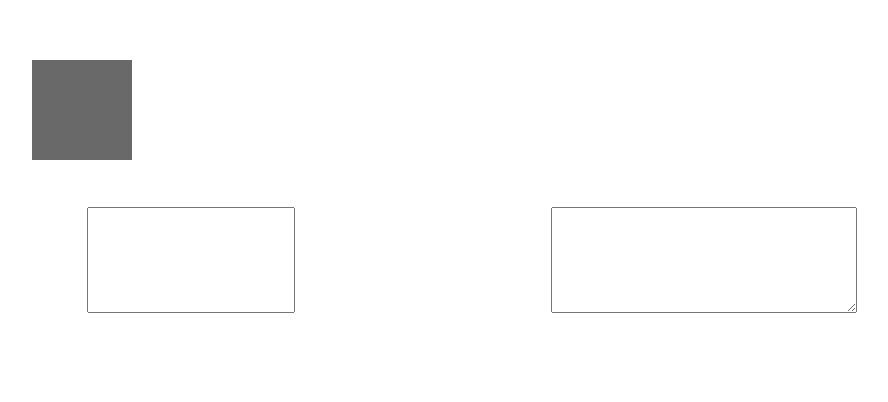
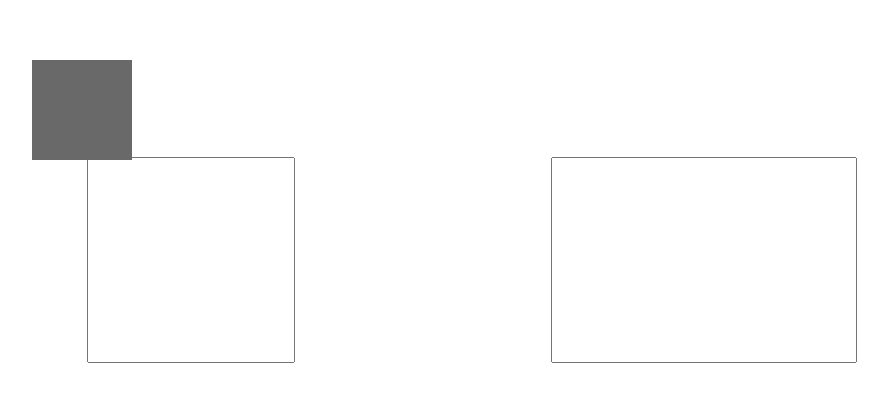
Before and after one commit to 11igors11/rx-playground, an Angular app in the folder client/: page / in a window 1280 px wide. Shown: the part 140-542 px from the top of the page, without its empty margins (168-1056 px from the left). Built offline with nearby package versions, Linux system fonts and the light colour scheme.

Commit message:
Adjust textarea

```diff
--- a/client/src/app/app.component.css
+++ b/client/src/app/app.component.css
@@ -19,10 +19,12 @@
 
 textarea {
   width: 300px;
-  height: 100px;
+  height: 200px;
+  overflow: scroll;
+  resize: none;
 }
 
 input {
   width: 200px;
-  height: 100px;
+  height: 200px;
 }
--- a/client/src/app/app.component.html
+++ b/client/src/app/app.component.html
@@ -1,3 +1,3 @@
 <input type="text" #input>
-<textarea #text></textarea>
+<textarea #text readonly></textarea>
 <div id="square"></div>
```
